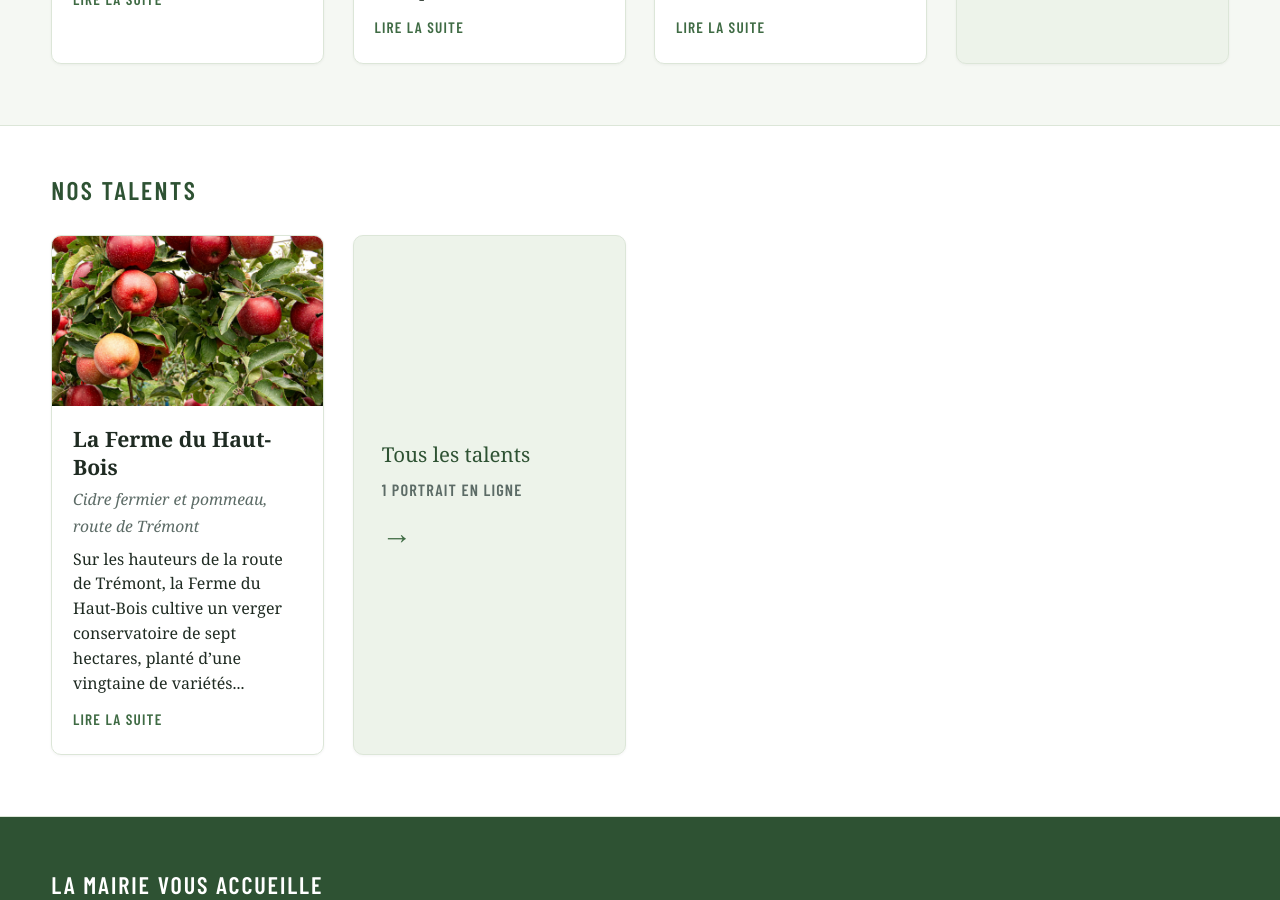
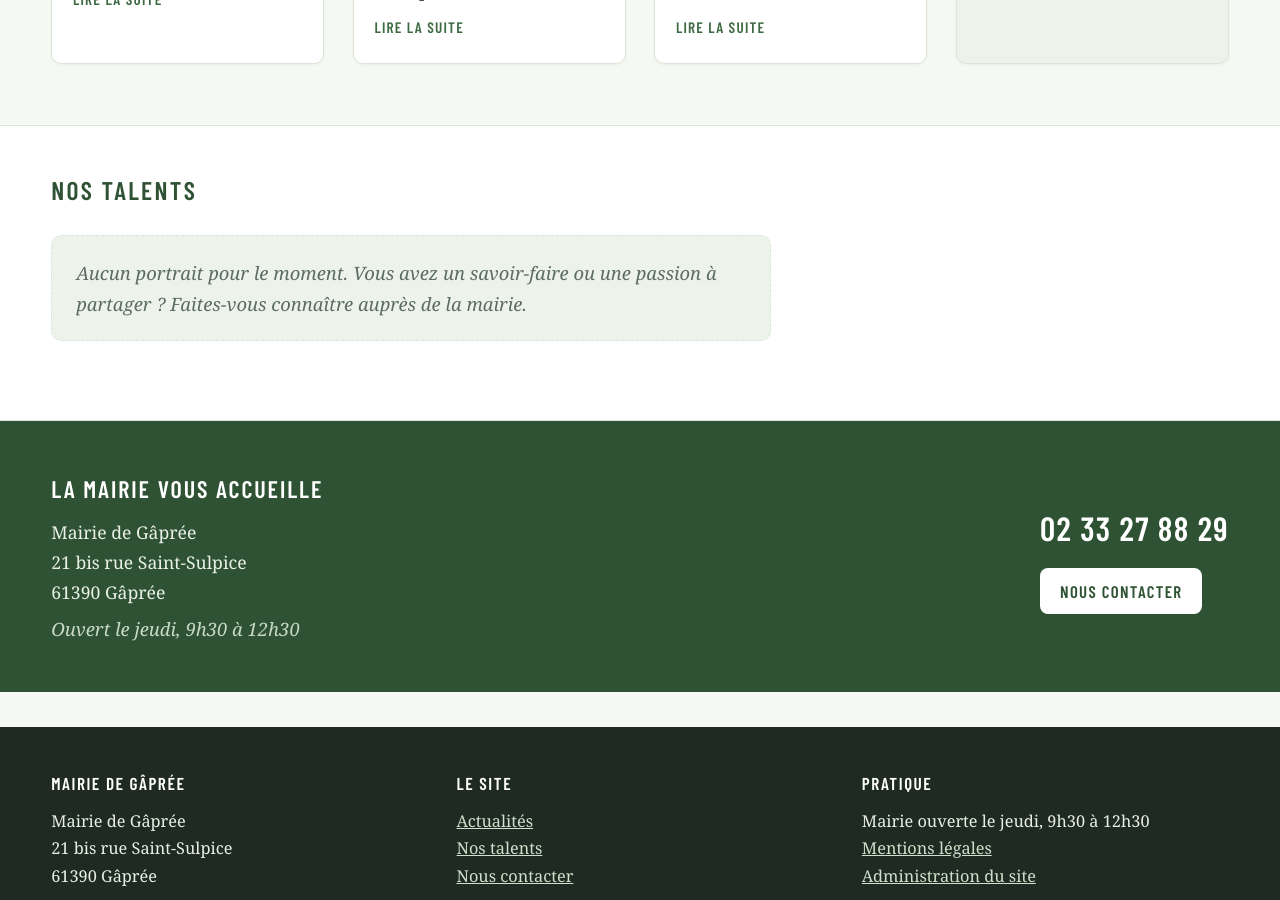
Before and after one commit to davidlotaut/gapree-website, a Jekyll site: the page built from index.html, in a window 1280 px wide and 900 px high, scrolled down 1297 px. Built offline with Jekyll 4.4.1, drawn with Linux system fonts in a browser that asks for light colours.

Commit message:
Mise à jour du site depuis l'espace d'administration
page d'accueil
suppression : ferme-du-haut-bois.md


Publié par compte a92034f8

```diff
--- a/_talents/ferme-du-haut-bois.md
+++ /dev/null
@@ -1,12 +0,0 @@
----
-title: La Ferme du Haut-Bois
-sous_titre: Cidre fermier et pommeau, route de Trémont
-date: 2026-06-20
-image: /assets/img/demo/pommes.jpg
-alt: "Pommes rouges mûres sur l'arbre, dans un verger"
----
-Sur les hauteurs de la route de Trémont, la Ferme du Haut-Bois cultive un verger conservatoire de sept hectares, planté d'une vingtaine de variétés de pommes anciennes : Bisquet, Mettais, Argile rouge et autres noms qui fleurent bon le bocage.
-
-Le pressage se fait à l'ancienne, en novembre. Le cidre brut, tranquille, fermente en cave tout l'hiver. Le pommeau, lui, vieillit en fût de chêne.
-
-Vente directe à la ferme le samedi matin. Visites du verger possibles à la belle saison, sur simple demande.
```
Also changed, not shown: _data/accueil.yml (+5 -6 lines), 1 other file.
